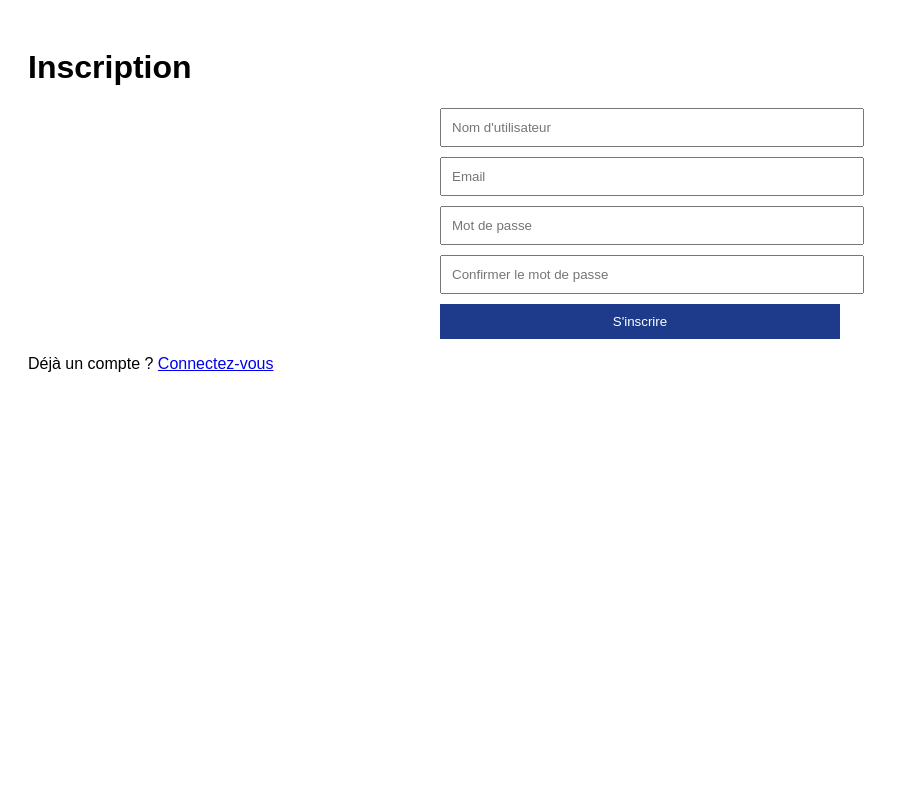
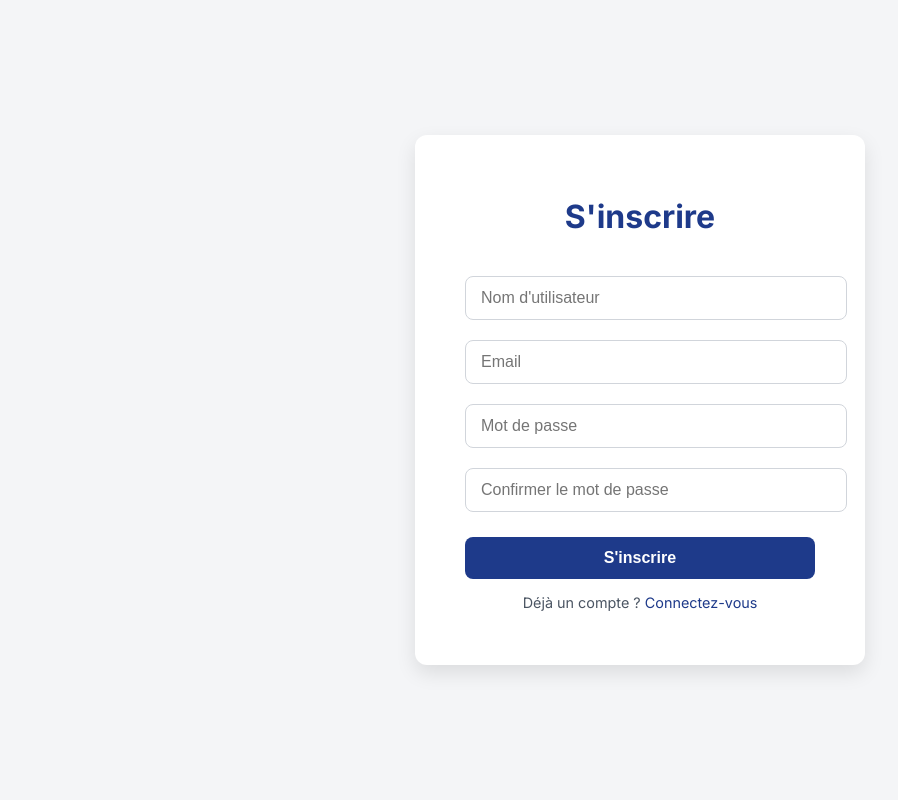
Before and after one commit to Arthvrr/lsmic-dashboard, a Django app: page /register/ in a window 1280 px wide. Shown: the whole page, without its empty margins (0-898 px from the left). Run offline with Django 5.2, Linux system fonts and the light colour scheme.

Commit message:
added login & register pages

```diff
--- a/lsm_investment/main/templates/main/register.html
+++ b/lsm_investment/main/templates/main/register.html
@@ -2,17 +2,86 @@
 <html lang="fr">
 <head>
     <meta charset="UTF-8">
-    <title>Inscription - LSM Investment Club</title>
+    <title>Connexion / Inscription - LSM Investment Club</title>
+    <link href="https://fonts.googleapis.com/css2?family=Inter:wght@400;600;700&display=swap" rel="stylesheet">
     <style>
-        body { font-family: Arial, sans-serif; padding: 20px; }
-        form { max-width: 400px; margin: auto; }
-        input { display: block; width: 100%; margin: 10px 0; padding: 10px; }
-        button { padding: 10px; width: 100%; background-color: #1E3A8A; color: white; border: none; }
-        .messages { color: red; }
+        body {
+            font-family: 'Inter', sans-serif;
+            margin: 0;
+            padding: 0;
+            height: 100vh;
+            display: flex;
+            justify-content: center;
+            align-items: center;
+            background-color: #f4f5f7;
+        }
+
+        .form-container {
+            background-color: white;
+            padding: 40px 50px;
+            border-radius: 12px;
+            box-shadow: 0 8px 20px rgba(0,0,0,0.1);
+            width: 350px;
+            text-align: center;
+        }
+
+        h1 {
+            margin-bottom: 30px;
+            font-weight: 700;
+            color: #1E3A8A;
+        }
+
+        input {
+            width: 100%;
+            padding: 12px 15px;
+            margin: 10px 0;
+            border-radius: 8px;
+            border: 1px solid #d1d5db;
+            font-size: 1rem;
+        }
+
+        button {
+            width: 100%;
+            padding: 12px;
+            margin-top: 15px;
+            border: none;
+            border-radius: 8px;
+            background-color: #1E3A8A;
+            color: white;
+            font-size: 1rem;
+            font-weight: 600;
+            cursor: pointer;
+            transition: background-color 0.3s;
+        }
+
+        button:hover {
+            background-color: #374ebd;
+        }
+
+        .messages {
+            color: red;
+            margin-bottom: 15px;
+        }
+
+        a {
+            color: #1E3A8A;
+            text-decoration: none;
+        }
+
+        a:hover {
+            text-decoration: underline;
+        }
+
+        p {
+            margin-top: 15px;
+            font-size: 0.9rem;
+            color: #4b5563;
+        }
     </style>
 </head>
 <body>
-    <h1>Inscription</h1>
+    <div class="form-container">
+        <h1>S'inscrire</h1>
 
         {% if messages %}
         <div class="messages">
@@ -25,12 +94,13 @@
         <form method="POST">
             {% csrf_token %}
             <input type="text" name="username" placeholder="Nom d'utilisateur" required>
-        <input type="email" name="email" placeholder="Email" required>
+            <input type="email" name="email" placeholder="Email" required> <!-- <-- ici -->
             <input type="password" name="password" placeholder="Mot de passe" required>
             <input type="password" name="password2" placeholder="Confirmer le mot de passe" required>
             <button type="submit">S'inscrire</button>
         </form>
 
         <p>Déjà un compte ? <a href="{% url 'login' %}">Connectez-vous</a></p>
+    </div>
 </body>
 </html>
```
Also changed, not shown: lsm_investment/main/templates/main/home.html (+35 -4 lines), lsm_investment/main/templates/main/login.html (+76 -6 lines), lsm_investment/db.sqlite3. Lines whose indentation alone changed are shown as unchanged.
